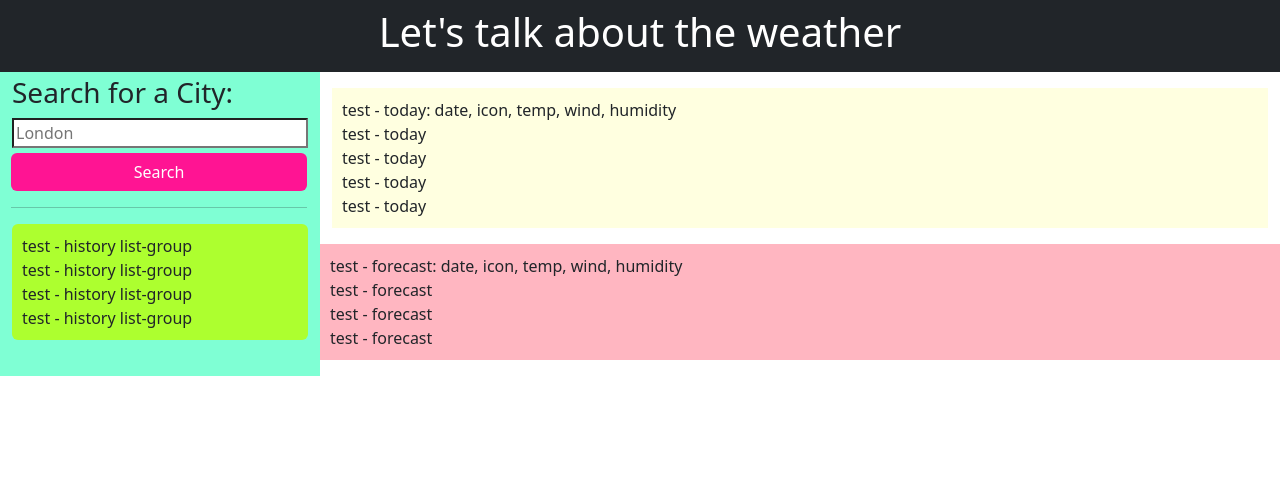
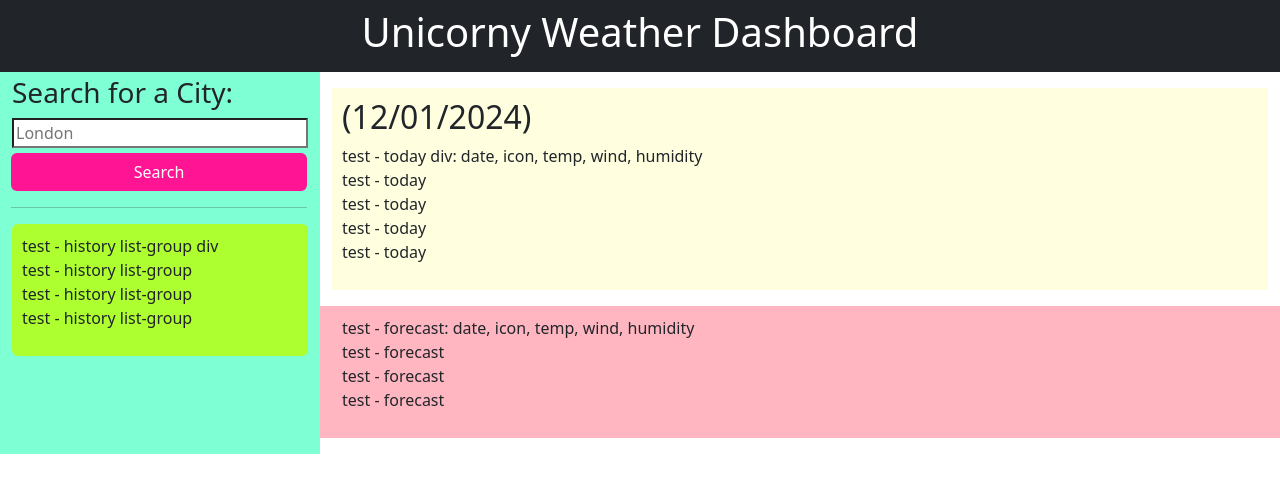
Before and after one commit to codeswitchstudio/weather-or-not, a plain HTML site: page index.html in a window 1280 px wide. Drawn offline with nearby package versions, Linux system fonts and the light colour scheme.

Commit message:
added day.js

```diff
--- a/assets/js/script.js
+++ b/assets/js/script.js
@@ -1,24 +1,31 @@
+  // Display the day for current weather
+  function updateDateTime() {
+    var currentTime = dayjs().format('(DD/MM/YYYY)');
+    $('#currentDay').html(currentTime);
+  }
+  updateDateTime();
+
+
+
 function getWeather() {
-
 //key
 const APIKey = "ae33ce6155933dc0cae19ca26232b426";
 
-//Create a weather dashboard with form inputs.
+// //Create a weather dashboard with form inputs.
 
 
 const locationInput = document.getElementById('location').value;
 
-const todayDiv = document.getElementById('today');
-
-
+// const todayDiv = document.getElementById('today');
 
  // Make sure the user has entered a location
  if (locationInput.trim() === '') {
+
   alert('Please enter a location.');
   return;
 }
 
-//Create a weather dashboard with form inputs.
+// //Create a weather dashboard with form inputs.
 
 
 const queryURL = `https://api.openweathermap.org/data/2.5/weather?q=${locationInput}&units=metric&appid=${apiKey}`
@@ -39,34 +46,5 @@ fetch(queryURL)
 
     // Log the resulting object
     console.log(data);
-
-
-  });
-
+  })
 }
-//user input for city name
-// You'll need to adjust your application to accept user input, to store in the city variable that you've created.
-
-//current
-//future
-
-
-  //When a user views the current weather conditions for that city they are presented with:
-  // The city name
-  // The date
-  // An icon representation of weather conditions
-  // The temperature
-  // The humidity
-  // The wind speed
-
-
-
-// When a user views future weather conditions for that city they are presented with a 5-day forecast that displays:
-  // The date
-  // An icon representation of weather conditions
-  // The temperature
-  // The humidity
-
-// When a user click on a city in the search history they are again presented with current and future conditions for that city
-//Local storage
-//class = list-group, id = history
--- a/index.html
+++ b/index.html
@@ -13,7 +13,7 @@
 
 <body>
   <header class="container-fluid text-center text-white bg-dark p-2 weather-header">
-    <h1>Let's talk about the weather</h1>
+    <h1>Unicorny Weather Dashboard</h1>
   </header>
 
   <!-- max-width for ultra wide resolutions -->
@@ -49,12 +49,12 @@
 
 
         <div class="list-group" id="history">
-
+        <p>
+         test - history list-group div <br />
          test - history list-group <br />
          test - history list-group <br />
          test - history list-group <br />
-         test - history list-group <br />
-
+        </p>
         </div>
 
       </aside>
@@ -62,35 +62,32 @@
 
 
 
-      <div class="col-lg-9 pb-3">
+      <div class="col-lg-9 pb-3" >
 
         <section id="today" class="mt-3" role="region" aria-live="polite">
-
-          test - today: date, icon, temp, wind, humidity <br />
+        <h2 id="currentDay"></h2>
+          <p>
+          test - today div: date, icon, temp, wind, humidity <br />
           test - today <br />
           test - today <br />
           test - today <br />
           test - today <br />
-
+        </p>
         </section>
 
 
 
         <section id="forecast" class="row mt-3" role="region" aria-live="polite">
-
+        <p>
         test - forecast: date, icon, temp, wind, humidity <br />
         test - forecast <br />
         test - forecast <br />
         test - forecast <br />
+        </p>
 
         </section>
 
       </div>
-
-
-
-
-
     </div>
   </div>
 
@@ -99,6 +96,8 @@
   <!-- jQuery -->
   <script src="https://cdnjs.cloudflare.com/ajax/libs/jquery/3.2.1/jquery.min.js"></script>
   <script src="./assets/js/script.js"></script>
+
+
 </body>
 
 </html>
```
